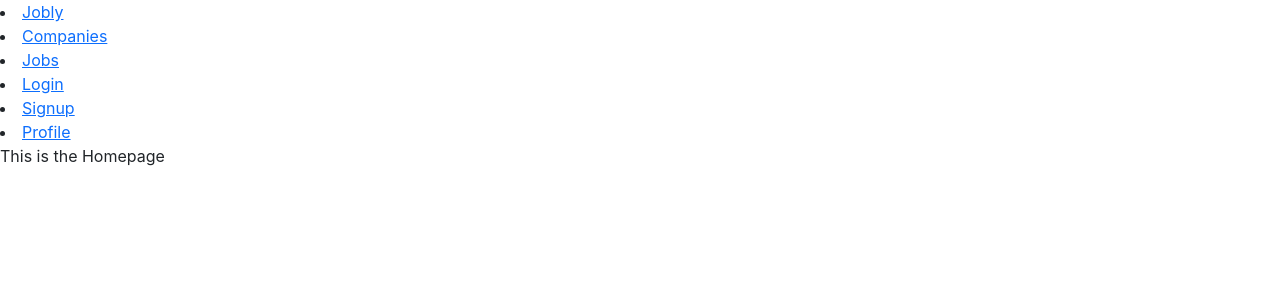
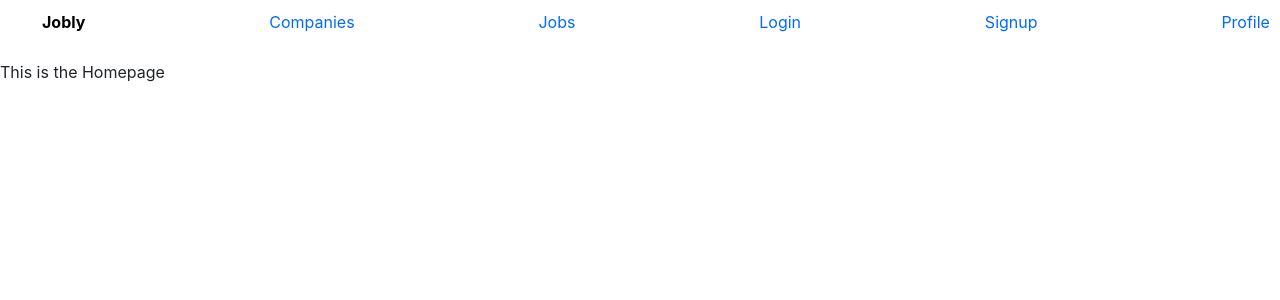
Before and after one commit to kneyzberg/jobly, a React (Create React App) app: page / in a window 1280 px wide. Shown: the top 300 px of the page. Built offline with nearby package versions, Linux system fonts and the light colour scheme; no server answers.

Commit message:
company and job routes/components

```diff
--- /dev/null
+++ b/src/CompanyDetail.css
@@ -0,0 +1,7 @@
+.CompanyDetail-container{
+  display: flex;
+  flex-direction: column;
+  justify-content: space-around;
+  margin-left: 50px;
+  margin-right: 50px;
+}
--- a/src/CompanyDetail.js
+++ b/src/CompanyDetail.js
@@ -1,11 +1,35 @@
 import JobCardList from "./JobCardList"
+import JoblyApi from "./api";
+
+import "./CompanyDetail.css"
+import {useState, useEffect} from "react";
+import {useParams} from "react-router-dom";
+
+function CompanyDetail(){
+  const {handle} = useParams();
+  const [company, setCompany] = useState({});
+  const [isLoading, setIsLoading] = useState(true);
 
 
-function CompanyDetail(){
+  useEffect(function getCompanies() {
+    async function fetchData(){
+      const companyResult = await JoblyApi.getCompany(handle);
+      setCompany(companyResult);
+      console.log(companyResult);
+      setIsLoading(false);
+    }
+    fetchData();
+  }, [ ]);
+
+  if (isLoading) return <i>Loading...</i>;
+
 
   return (
-    <div>This is the company detail page
-      <JobCardList/>
+    <div className="CompanyDetail-container">
+      <h3>{company.name}</h3>
+      <p>{company.description}</p>
+      <JobCardList jobs={company.jobs}/>
+
     </div>
   )
 }
--- a/src/CompanyList.js
+++ b/src/CompanyList.js
@@ -9,21 +9,17 @@ function CompanyList(){
   const [companies, setCompanies] = useState([]);
   const [isLoading, setIsLoading] = useState(true);
 
-  function filterCompanies(query) {
-    console.log(query);
-      async function getData() {
+  async function filterCompanies(query) {
         setIsLoading(true);
         let companies = await JoblyApi.getCompanies(query);
-        setCompanies(comps => companies);
+        setCompanies(companies);
         setIsLoading(false);
-    }
-    getData();
   }
 
   useEffect(function getCompanies() {
     async function fetchData(){
       const companyResult = await JoblyApi.getCompanies()
-      setCompanies(company => companyResult);
+      setCompanies(companyResult);
       console.log(companyResult);
       setIsLoading(false);
     }
--- /dev/null
+++ b/src/JobCard.css
@@ -0,0 +1,5 @@
+.JobCard-card{
+  border: 1px solid black;
+  margin: 20px;
+  padding: 10px;
+}
--- a/src/JobCard.js
+++ b/src/JobCard.js
@@ -1,11 +1,16 @@
+import "./JobCard.css"
 
-function JobCard(){
+function JobCard({job}){
 
   return(
-    <div>This is the Job card page
+    <div className="JobCard-card">
+        <h5>{job.title}</h5>
+        <div><small>Salary: {job.salary}</small></div>
+        <div><small>equity: {job.equity}</small></div>
+        <button className="btn btn-danger">APPLY</button>
     </div>
+
   )
-
 }
 
 export default JobCard;
--- a/src/JobCardList.js
+++ b/src/JobCardList.js
@@ -1,11 +1,14 @@
 import JobCard from "./JobCard";
 
 
-function JobCardList(){
+function JobCardList({ jobs }) {
 
-  return(
-    <div>This is the Job list page
-      <JobCard/>
+  return (
+    <div>
+      {jobs.map(job =>
+        <JobCard key={job.id}
+          job={job} />
+      )}
     </div>
   )
 
--- a/src/JobList.js
+++ b/src/JobList.js
@@ -1,15 +1,41 @@
 import SearchForm from "./SearchForm";
+import JoblyApi from "./api"
 
 import JobCardList from "./JobCardList";
+import {useState, useEffect} from "react";
 
 
 function JobList(){
+  const [jobs, setJobs] = useState([]);
+  const [isLoading, setIsLoading] = useState(true);
+
+  async function filterJobs(query) {
+      setIsLoading(true);
+      let jobs = await JoblyApi.getJobs(query);
+      console.log(jobs);
+      setJobs(jobs);
+      setIsLoading(false);
+
+  }
+
+  useEffect(function getJobs() {
+    async function fetchData(){
+      const jobResult = await JoblyApi.getJobs();
+
+      setJobs(jobResult);
+      console.log(jobResult);
+      setIsLoading(false);
+    }
+    fetchData();
+  }, []);
+
+  if (isLoading) return <i>Loading...</i>;
+
 
   return(
     <div>
-      <div>This is the JobList page</div>
-      <SearchForm/>
-      <JobCardList/>
+      <SearchForm inputName="title" filter={filterJobs}/>
+      <JobCardList jobs={jobs}/>
     </div>
 
   )
--- /dev/null
+++ b/src/Navbar.css
@@ -0,0 +1,20 @@
+.Navbar-nav a.active {
+  color: black;
+  font-weight: bold;
+}
+
+.Navbar-nav a {
+  color: rgb(0, 106, 255);
+  text-decoration: none;
+}
+
+.Navbar-list{
+  display: flex;
+  list-style: none;
+  justify-content: space-between;
+}
+
+.Navbar-listitem{
+  text-decoration: none;
+  padding: 10px;
+}
--- a/src/Navbar.js
+++ b/src/Navbar.js
@@ -1,16 +1,18 @@
 import { NavLink } from "react-router-dom";
-
+import "./Navbar.css"
 
 function Navbar(){
 
   return(
-    <nav>
-      <li><NavLink to="/">Jobly </NavLink></li>
-      <li><NavLink to="/companies">Companies</NavLink></li>
-      <li><NavLink to="/jobs">Jobs</NavLink></li>
-      <li><NavLink to="/login">Login</NavLink></li>
-      <li><NavLink to="/signup">Signup</NavLink></li>
-      <li><NavLink to="/profile">Profile</NavLink></li>
+    <nav className="Navbar-nav">
+      <ul className="Navbar-list">
+        <li className="Navbar-listitem"><NavLink exact to="/">Jobly </NavLink></li>
+        <li className="Navbar-listitem"><NavLink exact to="/companies">Companies</NavLink></li>
+        <li className="Navbar-listitem"><NavLink exact to="/jobs">Jobs</NavLink></li>
+        <li className="Navbar-listitem"><NavLink exact to="/login">Login</NavLink></li>
+        <li className="Navbar-listitem"><NavLink exact to="/signup">Signup</NavLink></li>
+        <li className="Navbar-listitem"><NavLink exact to="/profile">Profile</NavLink></li>
+      </ul>
     </nav>
   )
 }
--- a/src/api.js
+++ b/src/api.js
@@ -85,12 +85,12 @@ class JoblyApi {
   //job API routes
   static async getJob(id) {
     let res = await this.request(`companies/${id}`);
-    return res.company;
+    return res.job;
   }
 
   static async getJobs(filterData) {
     let res = await this.request(`jobs/`, filterData);
-    return res.company;
+    return res.jobs;
   }
 
 
```
